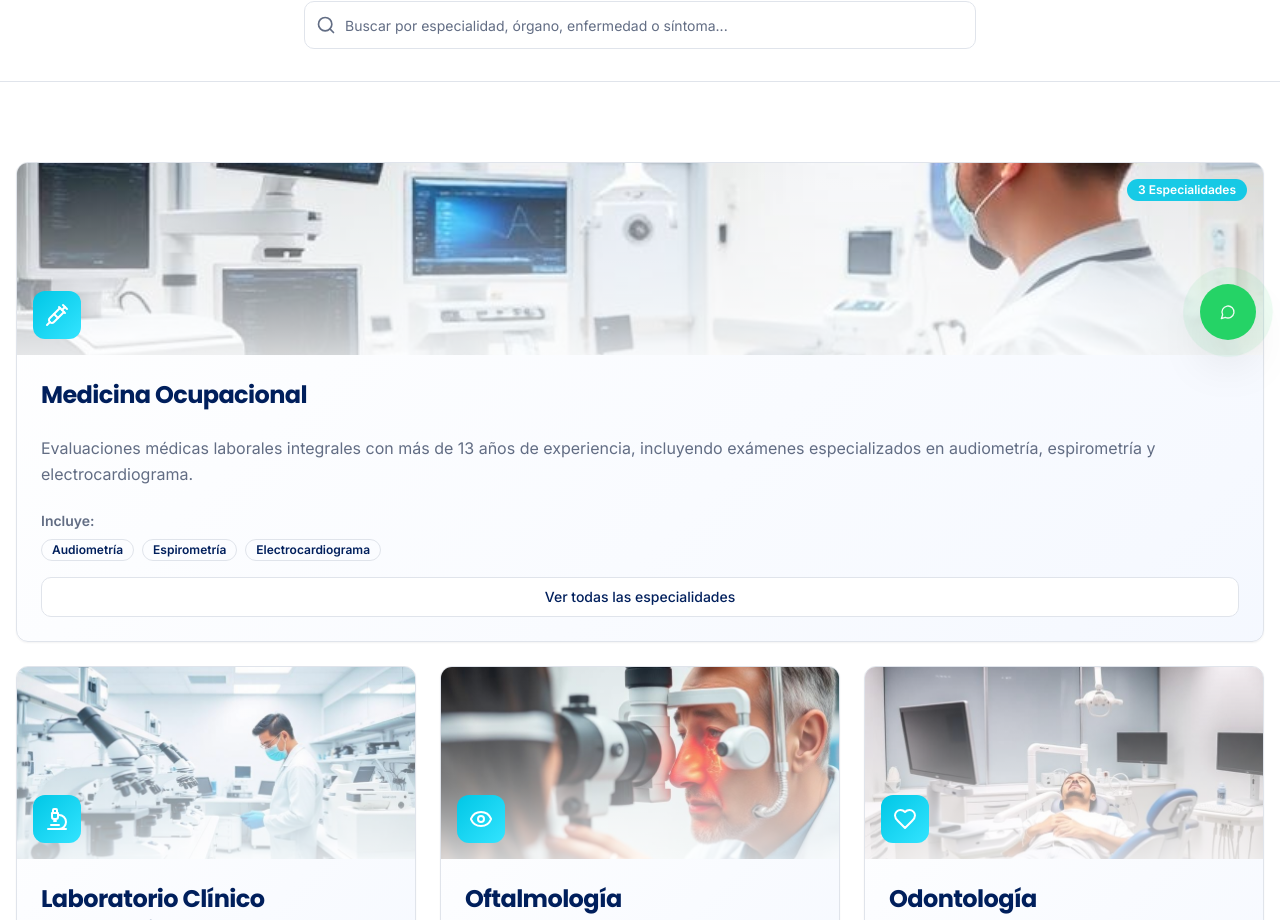
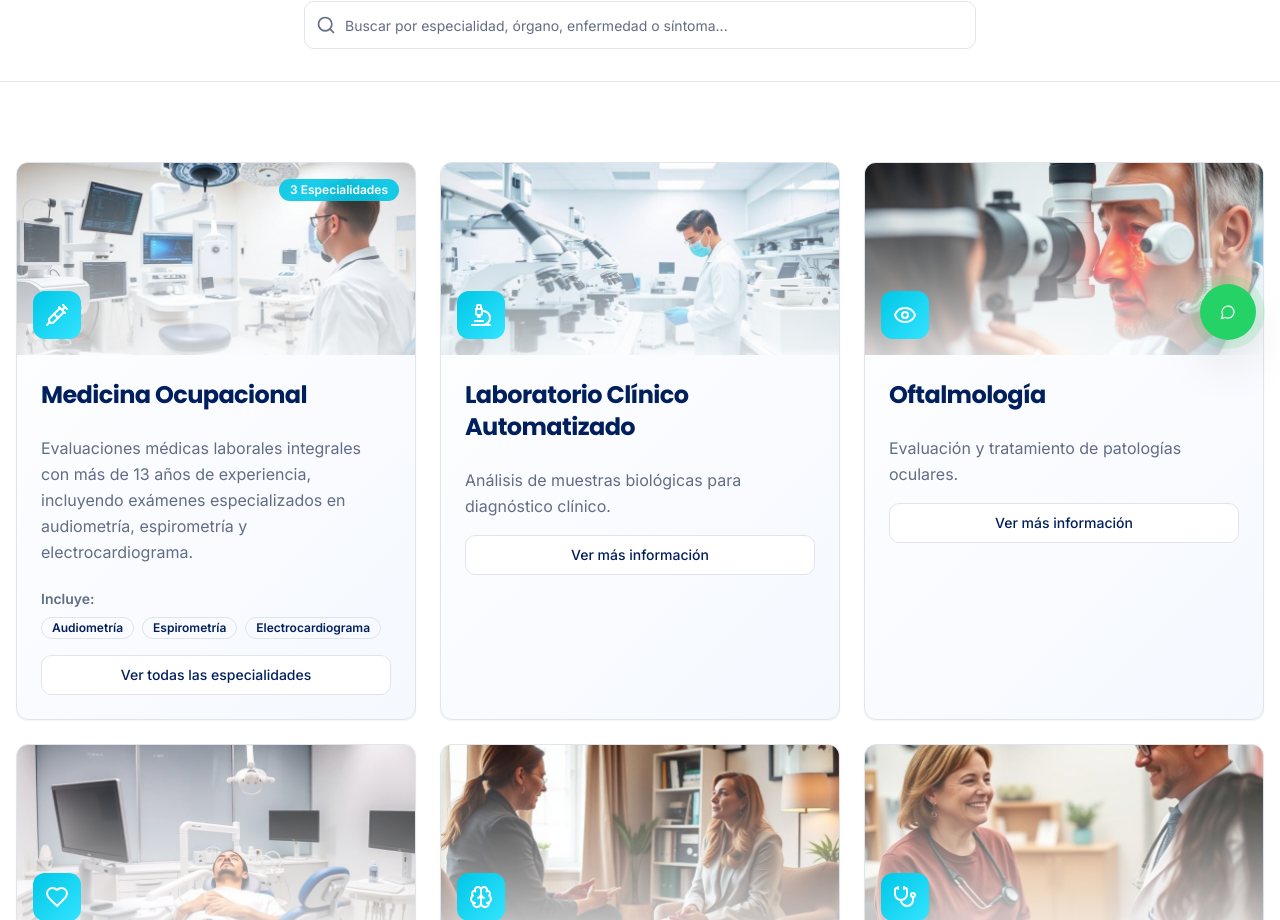
Before and after one commit to olanaso/dsilva-clinico, a React (Vite) app: page /especialidades in a window 1280 px wide. Shown: the part 436-1356 px from the top of the page. Built offline with nearby package versions, Linux system fonts and the light colour scheme; the HTML template or start-up script is replaced by a standard one.

Commit message:
Refactor: Reduce Occupational Medicine card size

```diff
--- a/src/pages/Especialidades.tsx
+++ b/src/pages/Especialidades.tsx
@@ -254,9 +254,9 @@ const Especialidades = () => {
             </div>
           ) : (
             <div className="grid grid-cols-1 md:grid-cols-2 lg:grid-cols-3 gap-6">
-              {/* Medicina Ocupacional Card - Featured */}
+              {/* Medicina Ocupacional Card */}
               {showOccupationalMedicine && (
-                <div className="md:col-span-2 lg:col-span-3 animate-fade-in">
+                <div className="animate-fade-in">
                   <OccupationalMedicineCard {...occupationalMedicine} />
                 </div>
               )}
```
